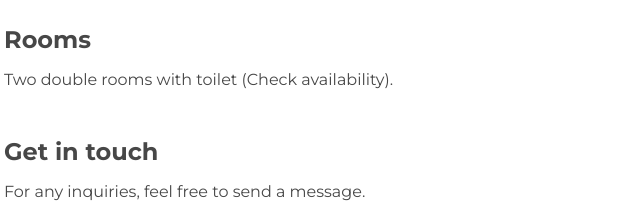
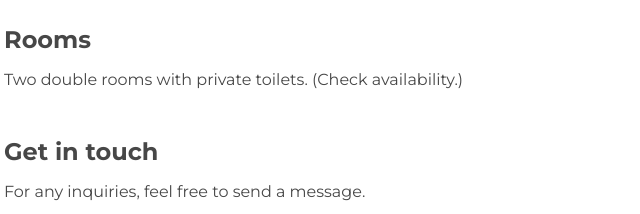
Before and after one commit to gabrieldudekvidal/lake-lovers, a plain HTML site: page index.html in a window 1280 px wide. Shown: the part 949-1163 px from the top of the page, 316-956 px from the left. Drawn offline with nearby package versions, Linux system fonts and the light colour scheme.

Commit message:
Added favicon

```diff
--- a/index.html
+++ b/index.html
@@ -6,6 +6,7 @@
     <link rel="stylesheet" href="css/styles.css">
     <link rel="stylesheet" type="text/css" href="https://cdn.jsdelivr.net/npm/@phosphor-icons/web@2.1.1/src/regular/style.css"/>
     <title>Lake Lovers Cafe & Homestay</title>
+    <link rel="icon" type="image/x-icon" href="favicon.ico">
 </head>
 <body>
 
@@ -31,7 +32,7 @@
                a great relaxing <a href="pages/farming.html">farming experience</a>.</p>
 
             <h2>Rooms</h2>
-            <p>Two double rooms with toilet (Check availability).</p>
+            <p>Two double rooms with private toilets. (Check availability.)</p>
             <h2>Get in touch</h2>
             <p>For any inquiries, feel free to send a message.</p>
             <a href="https://wa.me/+9779817127540" target="_blank"><i class="ph ph-whatsapp-logo" style="font-size: 32px;"></i></a>
```
Also changed, not shown: pages/farming.html (+1 -0 lines), pages/treeking.html (+1 -0 lines), pages/trekking/mardi_himal.html (+1 -0 lines), favicon.ico (added).
